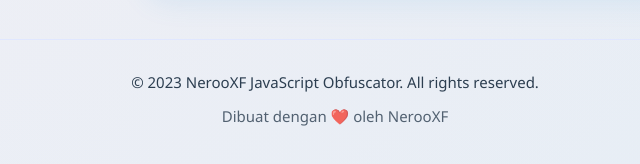
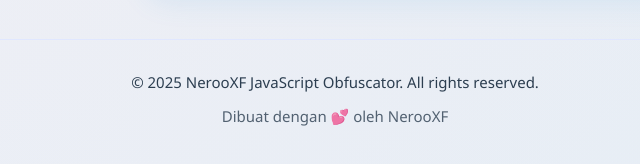
Before and after one commit to NerooXF/NerooXF-OBF, a plain HTML site: page index.html in a window 1280 px wide. Shown: the part 1305-1469 px from the top of the page, 305-945 px from the left. Drawn offline with Linux system fonts and the light colour scheme.

Commit message:
Update index.html

```diff
--- a/index.html
+++ b/index.html
@@ -784,8 +784,8 @@
         </div>
 
         <footer>
-            <p>&copy; 2023 NerooXF JavaScript Obfuscator. All rights reserved.</p>
-            <p style="margin-top: 10px; opacity: 0.8;">Dibuat dengan ❤️ oleh NerooXF</p>
+            <p>&copy; 2025 NerooXF JavaScript Obfuscator. All rights reserved.</p>
+            <p style="margin-top: 10px; opacity: 0.8;">Dibuat dengan 💕 oleh NerooXF</p>
         </footer>
     </div>
 
```
